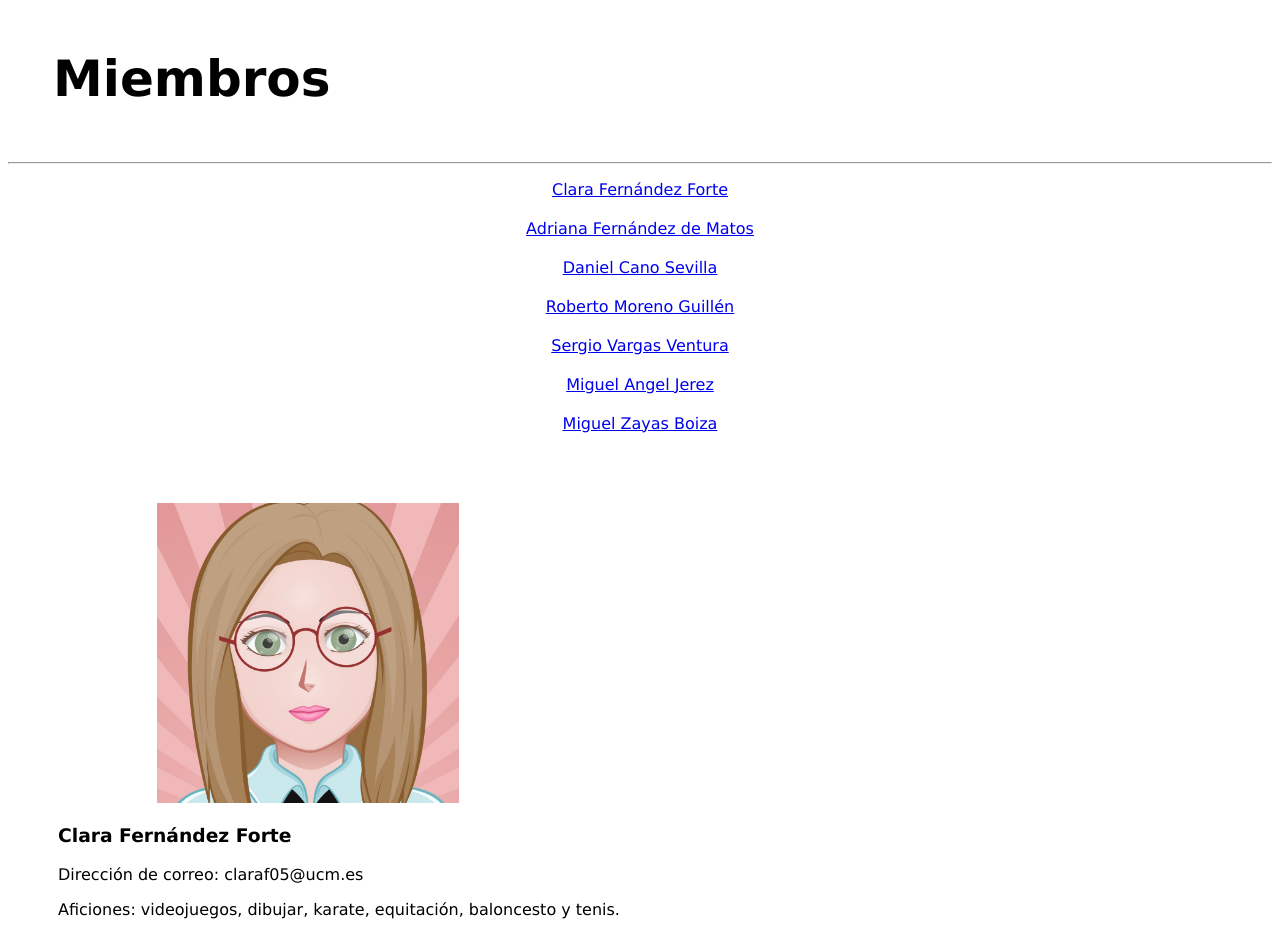
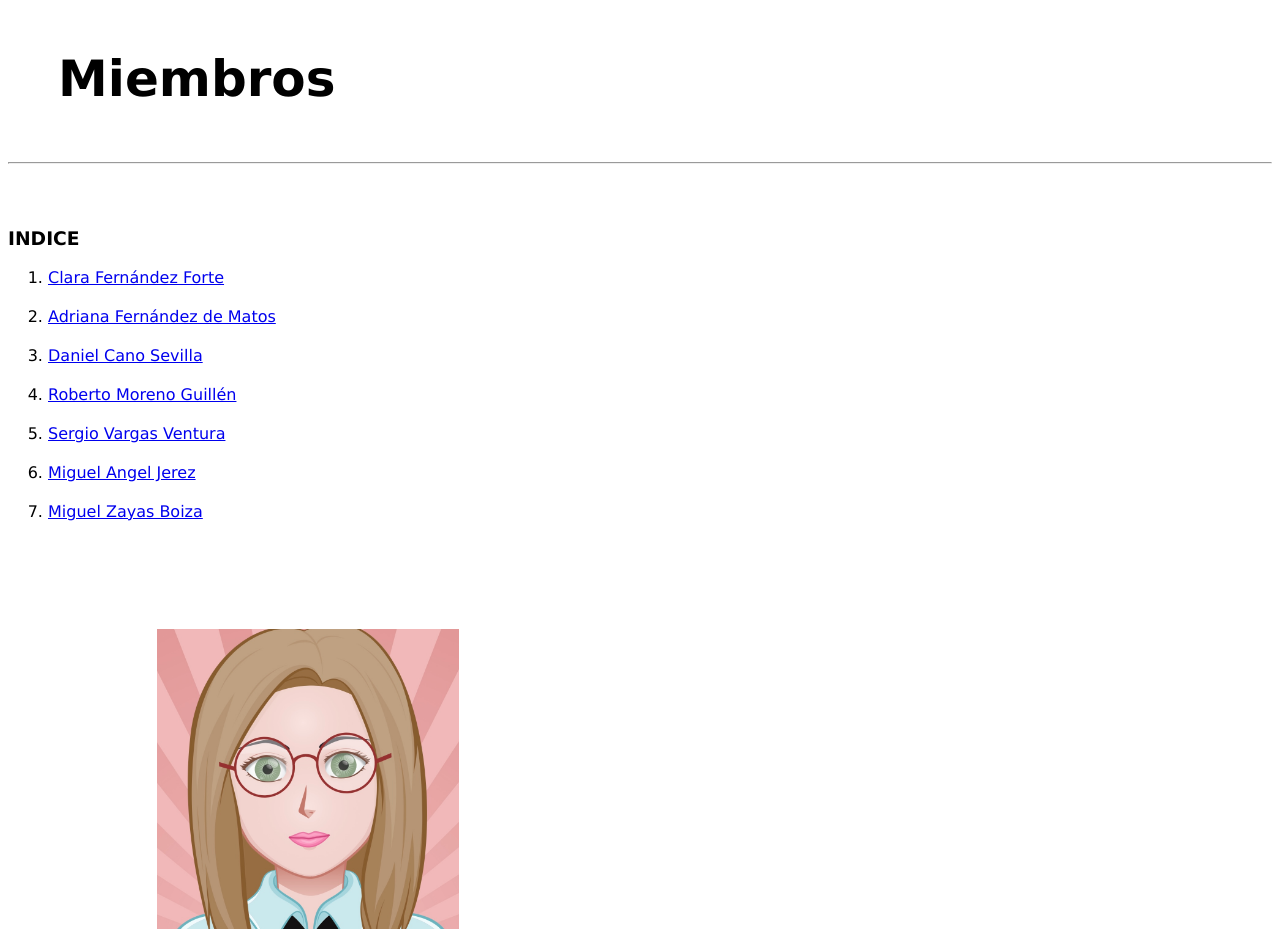
Before and after one commit to Claraf05/LoBeat, a plain HTML site: page Lobeat/miembros.html in a window 1280 px wide. Shown: the top 932 px of the page. Drawn offline with Linux system fonts and the light colour scheme.

Commit message:
algunos cambios

```diff
--- a/Lobeat/css/estiloMiembros.css
+++ b/Lobeat/css/estiloMiembros.css
@@ -3,21 +3,12 @@ body {
 font-family:"Verdana";
 }
 
-*{
-  background-color: white;
-}
-
 h1{
-  margin-left: 25px;
+  margin-left: 30px;
   margin-top: 30px;
   font-size: 50px;
   font-family:"Verdana";
   padding: 20px;
-}
-
-nav {
-  text-align: center;
-  margin-right: 40px;
 }
 
 ul {
@@ -39,7 +30,7 @@ img {
   width: 500px;
   height: 300px;
 }
-.linea{
+.linea {
   size:3px;
   color:"#FFF1FD"
 }
--- a/Lobeat/miembros.html
+++ b/Lobeat/miembros.html
@@ -12,8 +12,10 @@
 
       <h1>Miembros</h1>
       <hr>
+      <br><br>
       <nav>
-        <ul>
+        <h3>INDICE</h3>
+        <ol>
           <li><a href="#Clara">Clara Fernández Forte</a></li>
           <li><a href="#Adriana">Adriana Fernández de Matos</a></li>
           <li><a href="#Dani">Daniel Cano Sevilla</a></li>
@@ -21,9 +23,9 @@
           <li><a href="#Sergio">Sergio Vargas Ventura</a></li>
           <li><a href="#Miguel">Miguel Angel Jerez</a></li>
           <li><a href="#MiguelZ">Miguel Zayas Boiza</a></li>
-        </ul>
+        </ol>
       </nav>
-
+      <br><br>
       <section id="Clara">
         <img src="img/Clara.jpg">
         <h3>Clara Fernández Forte</h3>
```
